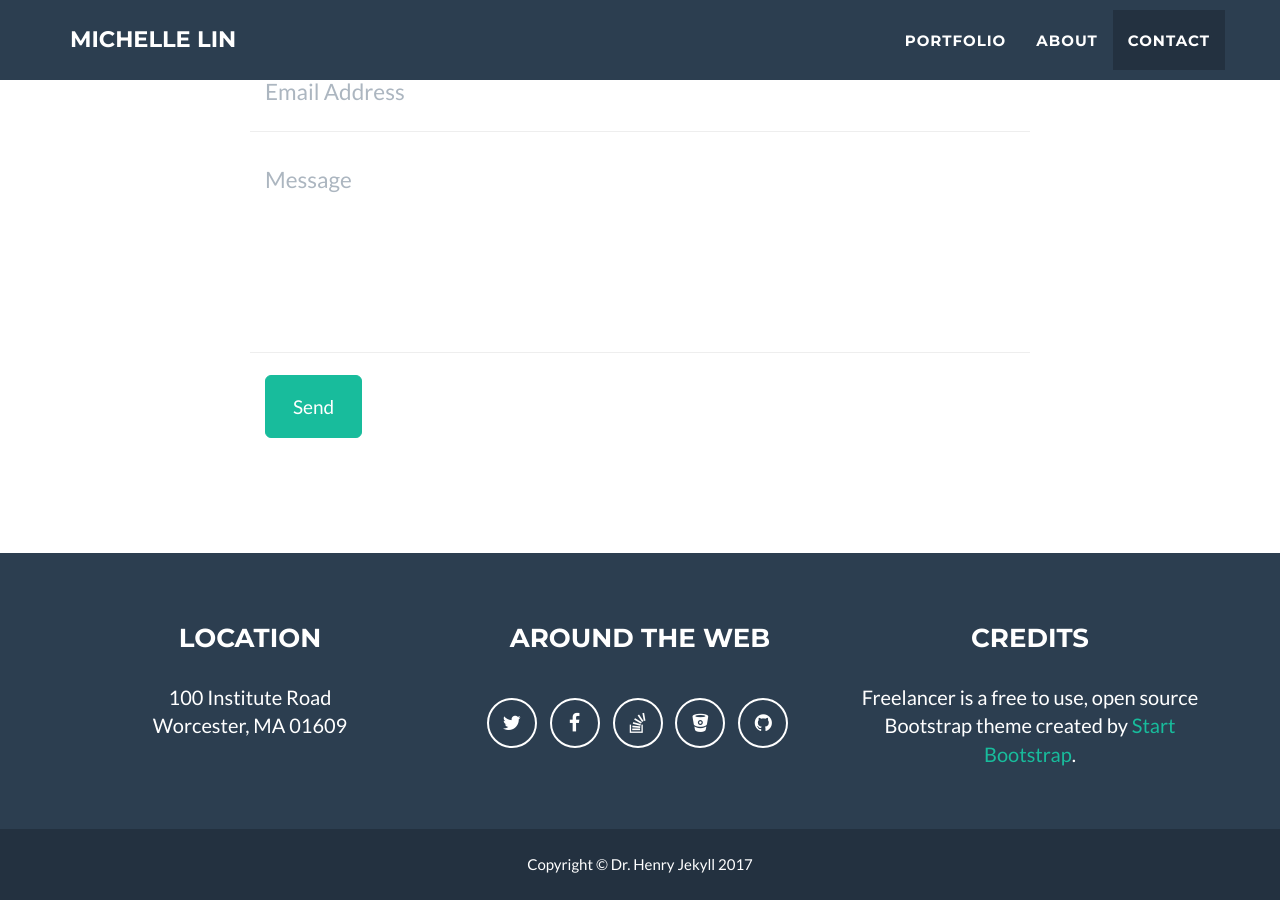
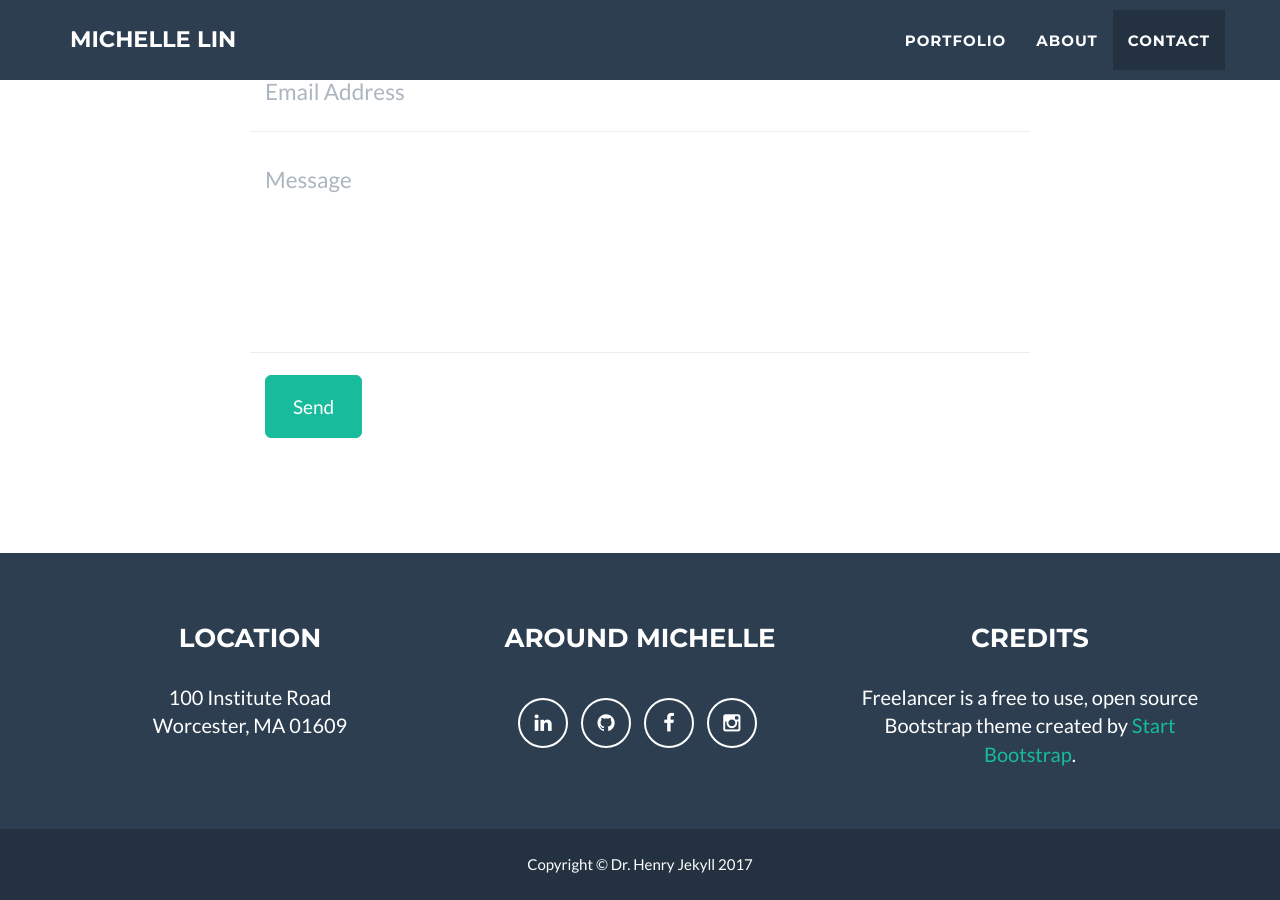
Before and after one commit to MichelleZLin/michellezlin.github.io, a Jekyll site: the page built from index.html, in a window 1280 px wide and 900 px high, scrolled down 2421 px. Built offline with Jekyll 4.4.1, drawn with Linux system fonts in a browser that asks for light colours.

Commit message:
Update _config.yml

```diff
--- a/_config.yml
+++ b/_config.yml
@@ -34,21 +34,19 @@ color:
 footer:
   copyright: Dr. Henry Jekyll
   location: Location
-  social: Around the Web
+  social: Around Michelle
   credits: Credits
 
 # Social networks usernames (many more available: google-plus, flickr, dribbble, pinterest, instagram, tumblr, linkedin, etc.)
 social:
-  - title: twitter
-    url: http://twitter.com/jekyllrb
+  - title: linkedin
+    url: http://linkedin.com/in/michelleziqilin
+  - title: github
+    url: https://github.com/MichelleZLin
   - title: facebook
-    url:
-  - title: stack-overflow
-    url: http://stackoverflow.com/questions/tagged/jekyll
-  - title: bitbucket
-    url: http://bitbucket.org/jekyll
-  - title: github
-    url: http://github.com/jekyll
+    url: https://www.facebook.com/michelle.lin.562329?ref=bookmarks
+  - title: instagram
+    url: https://www.instagram.com/michelletzckei/
 
 # Postal address (add as many lines as necessary)
 address:
```
